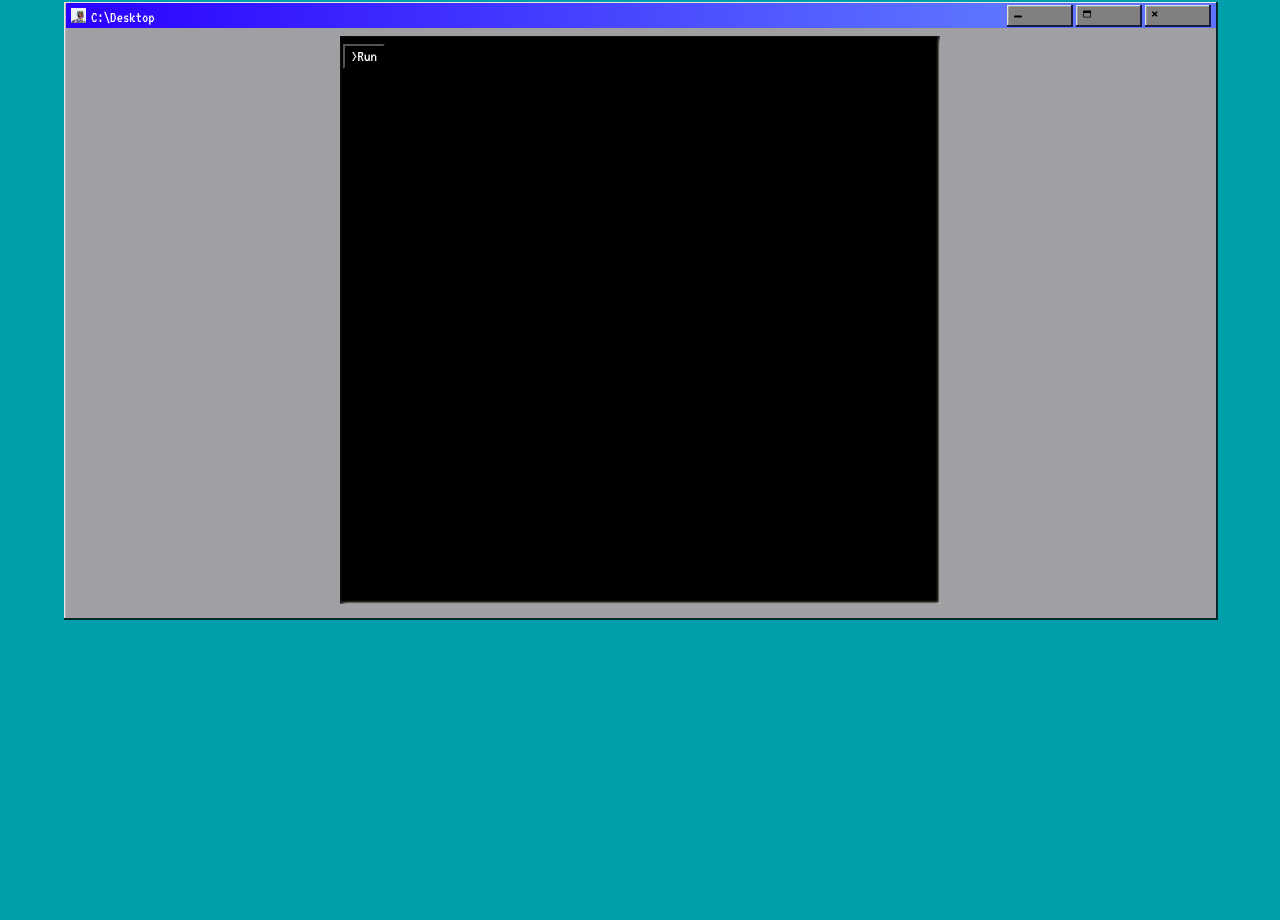
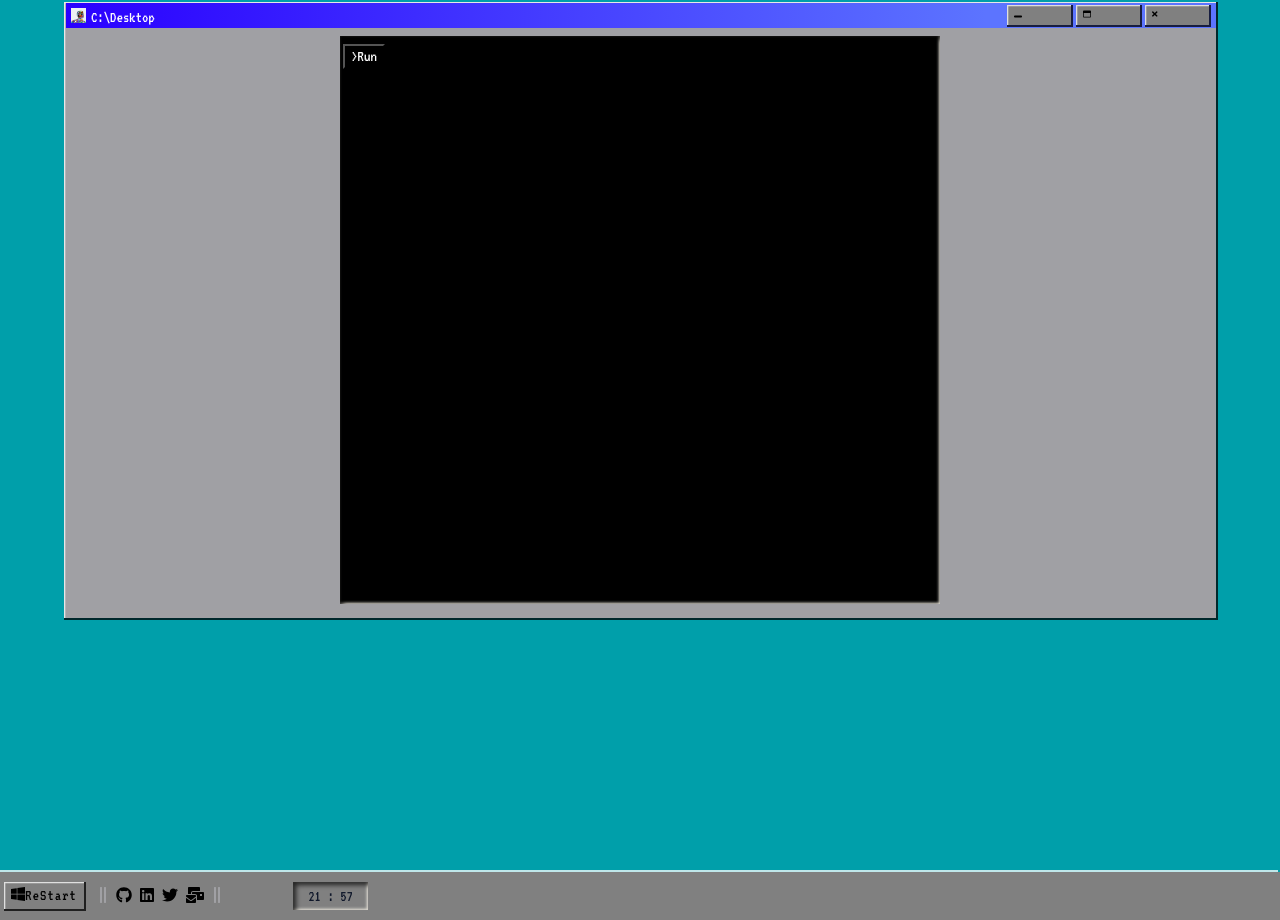
Before and after one commit to ClauHaus/AskAway, a React (Create React App) app: page / in a window 1280 px wide. Before the commit the page ends 800 px from the top, so only its background shows below. Built offline with nearby package versions, Linux system fonts and the light colour scheme; no server answers.

Commit message:
update index.css

```diff
--- a/src/index.css
+++ b/src/index.css
@@ -756,7 +756,7 @@ ul {
   display: flex;
   flex-direction: row;
   justify-content: left;
-  top: -15%;
+  bottom: -15%;
   background: #808080;
   width: 100%;
   box-shadow: -2px -2px 0px 0px rgba(255, 255, 255, 0.75);
```
